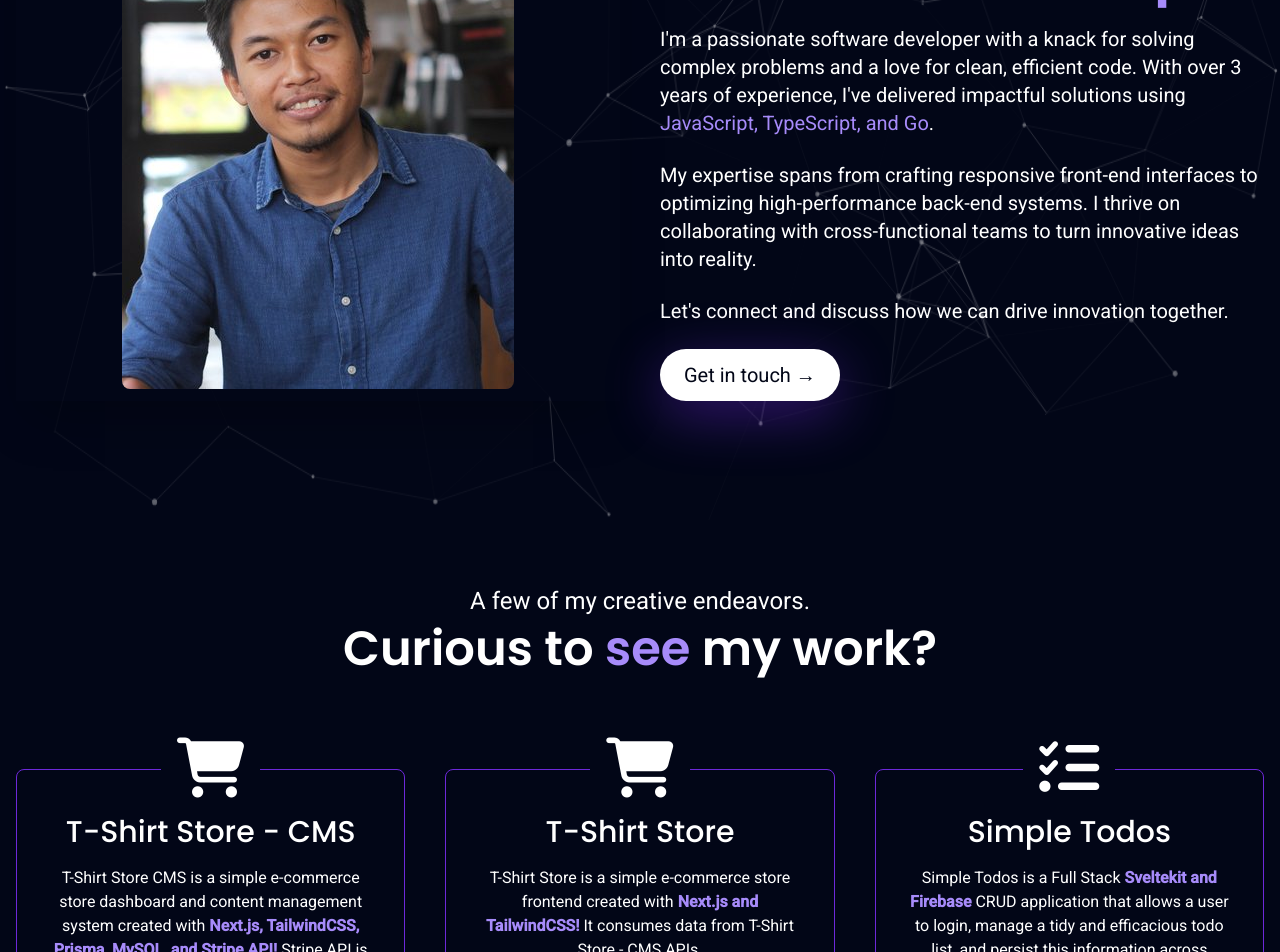
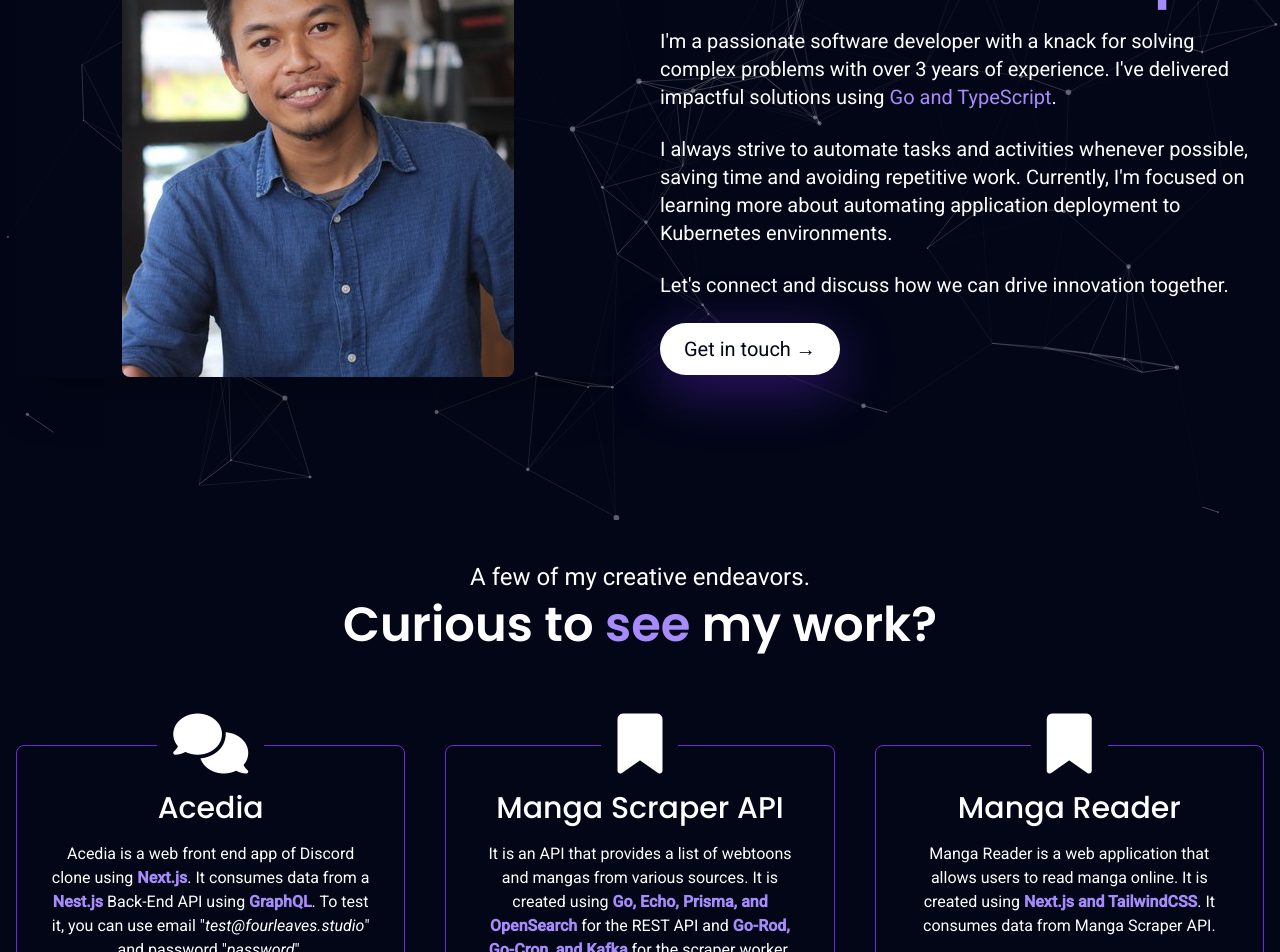
Before and after one commit to tigaron/portofolio-svelte, a SvelteKit app: page / in a window 1280 px wide. Shown: the part 280-1232 px from the top of the page. Built offline with nearby package versions, Linux system fonts and the light colour scheme.

Commit message:
feat: add new projects

```diff
--- a/src/components/Header.svelte
+++ b/src/components/Header.svelte
@@ -4,7 +4,7 @@
 	let tabs = [
 		{ name: 'Projects', link: '#projects' },
 		{ name: 'About Me', link: '#about' },
-		{ name: 'Blog', link: 'https://www.youtube.com/watch?v=dQw4w9WgXcQ' }
+		{ name: 'Blog', link: 'https://blog.fourleaves.studio' }
 	];
 </script>
 
--- a/src/components/Main.svelte
+++ b/src/components/Main.svelte
@@ -3,6 +3,27 @@
 	import About from './About.svelte';
 
 	let steps = [
+		{
+			name: 'Acedia',
+			icon: 'fa-solid fa-comments',
+			href: 'https://acedia.fourleaves.studio/',
+			content:
+				'<p>Acedia is a web front end app of Discord clone using <strong class="text-violet-400">Next.js</strong>. It consumes data from a <strong class="text-violet-400">Nest.js</strong> Back-End API using <strong class="text-violet-400">GraphQL</strong>. To test it, you can use email "<em>test@fourleaves.studio</em>" and password "<em>password</em>".</p>'
+		},
+		{
+			name: 'Manga Scraper API',
+			icon: 'fa-solid fa-bookmark',
+			href: 'https://manga-scraper.hostinger.fourleaves.studio/swagger/index.html',
+			content:
+				'<p>It is an API that provides a list of webtoons and mangas from various sources. It is created using <strong class="text-violet-400">Go, Echo, Prisma, and OpenSearch</strong> for the REST API and <strong class="text-violet-400">Go-Rod, Go-Cron, and Kafka</strong> for the scraper worker.</p>'
+		},
+		{
+			name: 'Manga Reader',
+			icon: 'fa-solid fa-bookmark',
+			href: 'https://manga-reader.fourleaves.studio/',
+			content:
+				'<p>Manga Reader is a web application that allows users to read manga online. It is created using <strong class="text-violet-400">Next.js and TailwindCSS</strong>. It consumes data from Manga Scraper API.</p>'
+		},
 		{
 			name: 'T-Shirt Store - CMS',
 			icon: 'fa-solid fa-cart-shopping',
@@ -55,14 +76,12 @@
 				<br />Software <span class="poppins text-violet-400">Developer</span>
 			</h2>
 			<p class="text-base sm:text-lg md:text-xl">
-				I'm a passionate software developer with a knack for solving complex problems and a love for
-				clean, efficient code. With over 3 years of experience, I've delivered impactful solutions
-				using <span class="text-violet-400">JavaScript, TypeScript, and Go</span>.
+				I'm a passionate software developer with a knack for solving complex problems with over 3 years of experience.
+				I've delivered impactful solutions using <span class="text-violet-400">Go and TypeScript</span>.
 			</p>
 			<p class="text-base sm:text-lg md:text-xl">
-				My expertise spans from crafting responsive front-end interfaces to optimizing
-				high-performance back-end systems. I thrive on collaborating with cross-functional teams to
-				turn innovative ideas into reality.
+				I always strive to automate tasks and activities whenever possible, saving time and avoiding repetitive work.
+				Currently, I'm focused on learning more about automating application deployment to Kubernetes environments.
 			</p>
 			<p class="text-base sm:text-lg md:text-xl">
 				Let's connect and discuss how we can drive innovation together.
--- a/src/components/Step.svelte
+++ b/src/components/Step.svelte
@@ -23,7 +23,7 @@
 	{@html step.content}
 	<div class="flex-1 flex justify-betweeen gap-4 items-end">
 		<div
-			class="ml-auto cursor-pointer hover:text-slate-950 duration-200 relative after:absolute after:top-0 after:h-0 after:right-full after:bg-white after:w-full after:h-full after:duration-200 hover:after:translate-x-full after:z-[-1] overflow-hidden"
+			class="ml-auto cursor-pointer hover:text-slate-950 duration-200 relative after:absolute after:top-0 after:right-full after:bg-white after:w-full after:h-full after:duration-200 hover:after:translate-x-full after:z-[-1] overflow-hidden"
 		>
 			<p class="z-4">Go to &rarr;</p>
 		</div>
```
